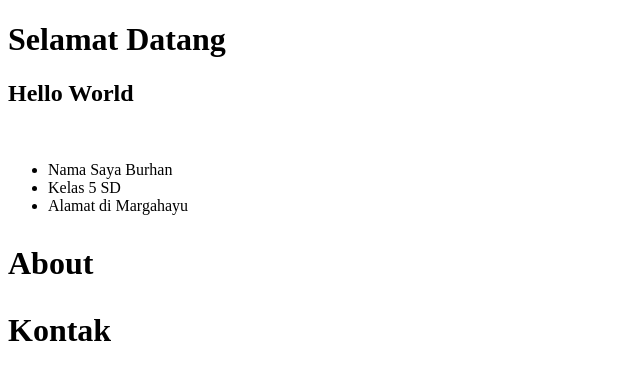
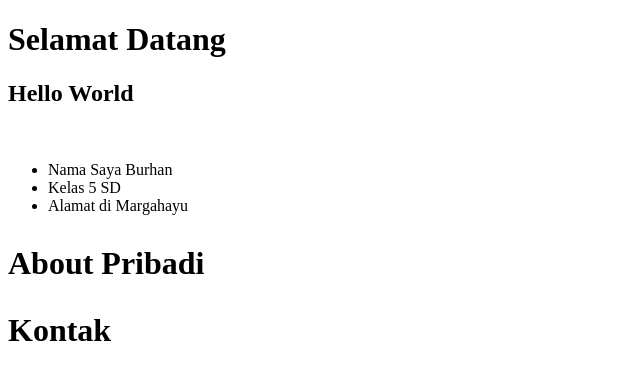
Before and after one commit to edinhidayat/belajar-git, a plain HTML site: page index.html in a window 1280 px wide. Shown: the whole page, without its empty margins (0-640 px from the left). Drawn offline with Linux system fonts and the light colour scheme.

Commit message:
Merevisi bagian About dengan About Pribadi

```diff
--- a/index.html
+++ b/index.html
@@ -18,7 +18,7 @@
     </ul>
 
     <div style="margin-top: 30px;">
-        <h1>About</h1>
+        <h1>About Pribadi</h1>
     </div>
 
     <div style="margin-top: 30px;">
```
